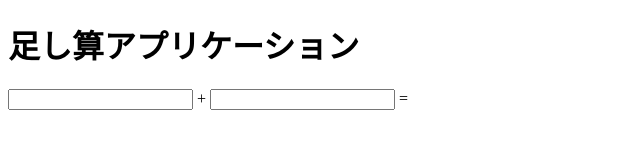
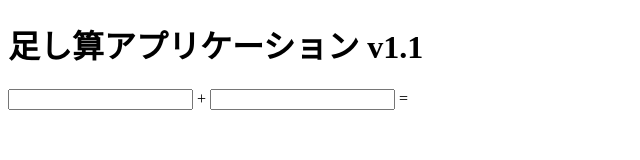
Before and after one commit to clerk1983/github-actions-lesson, a plain HTML site: page frontend/index.html in a window 1280 px wide. Shown: the full height of the page, 0-640 px from the left. Drawn offline with Linux system fonts and the light colour scheme.

Commit message:
update front index.html

```diff
--- a/frontend/index.html
+++ b/frontend/index.html
@@ -5,11 +5,17 @@
     <title>足し算アプリケーション</title>
   </head>
   <body>
-    <h1>足し算アプリケーション</h1>
+    <h1>足し算アプリケーション v1.1</h1>
     <div>
-      <input id="input1" type="number" />
+      <input
+        id="input1"
+        type="number"
+      />
       +
-      <input id="input2" type="number" />
+      <input
+        id="input2"
+        type="number"
+      />
       =
       <span id="sum"></span>
     </div>
```
